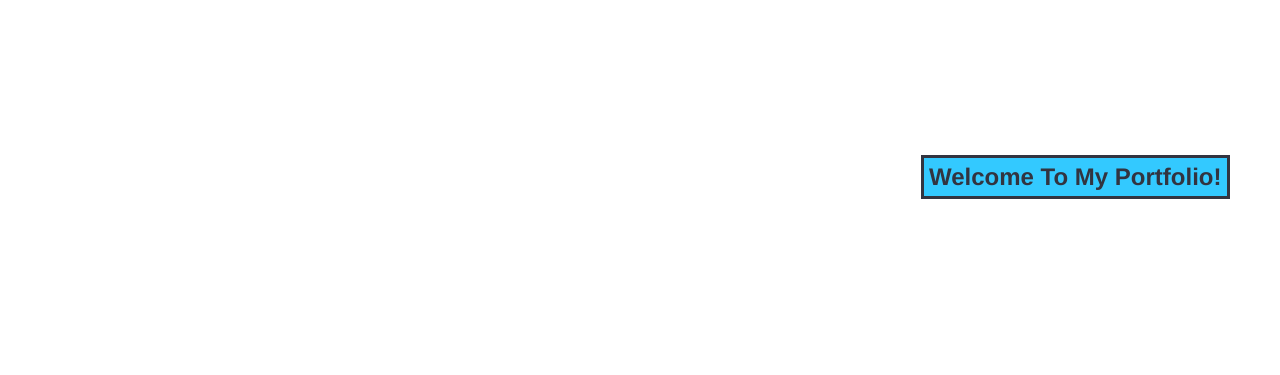
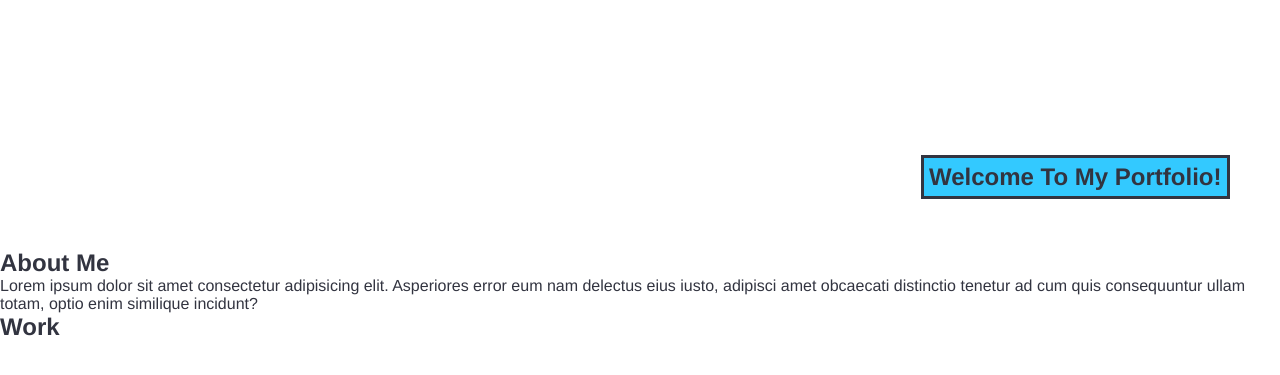
Before and after one commit to adambelin/Portfolio, a plain HTML site: page index.html in a window 1280 px wide. Shown: the part 83-458 px from the top of the page. Drawn offline with Linux system fonts and the light colour scheme.

Commit message:
homework stop point day 1

```diff
--- a/index.html
+++ b/index.html
@@ -37,5 +37,18 @@
         </section>
     </div>
 </section>
+<!-- hero end -->
+
+<!-- About Me Section -->
+<section id="about-me" class="intro">
+    <h2 class="section-title primary-border">About Me</h2>
+    <p>
+        Lorem ipsum dolor sit amet consectetur adipisicing elit. Asperiores error eum nam delectus eius iusto, adipisci amet obcaecati distinctio tenetur ad cum quis consequuntur ullam totam, optio enim similique incidunt?
+    </p>
+</section>
+<!-- Work section -->
+<section id="work" class="intro">
+    <h2 class="section-title primary border">Work</h2>
+</section>
   </body>
 </html>
```
